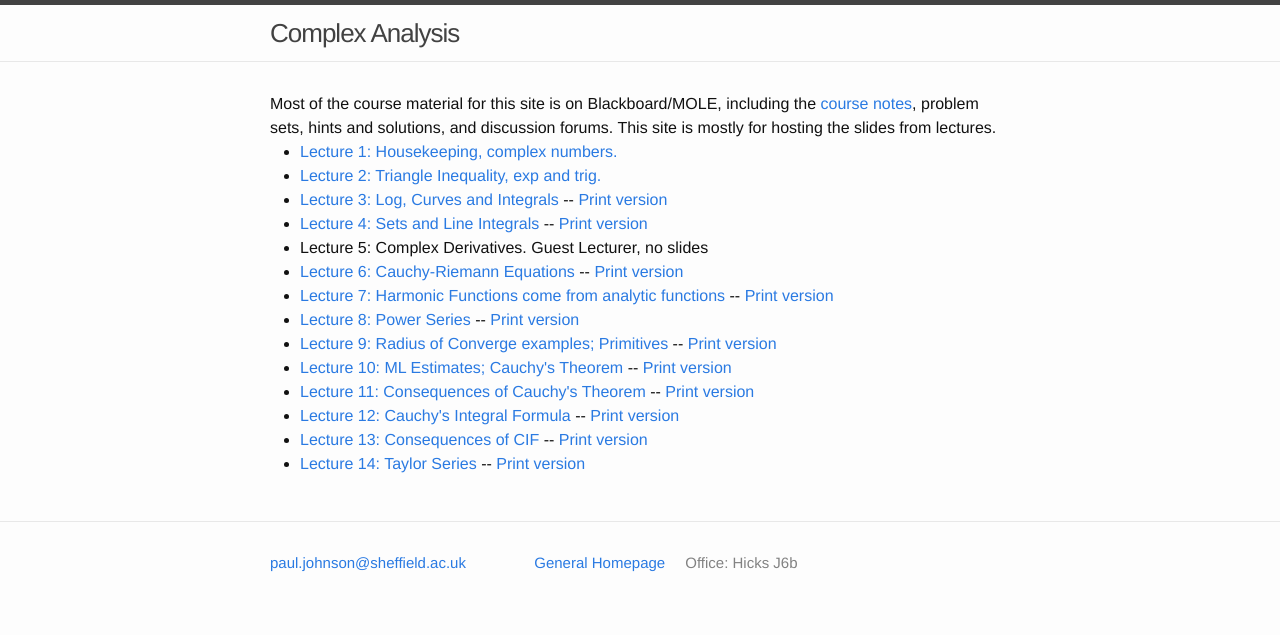
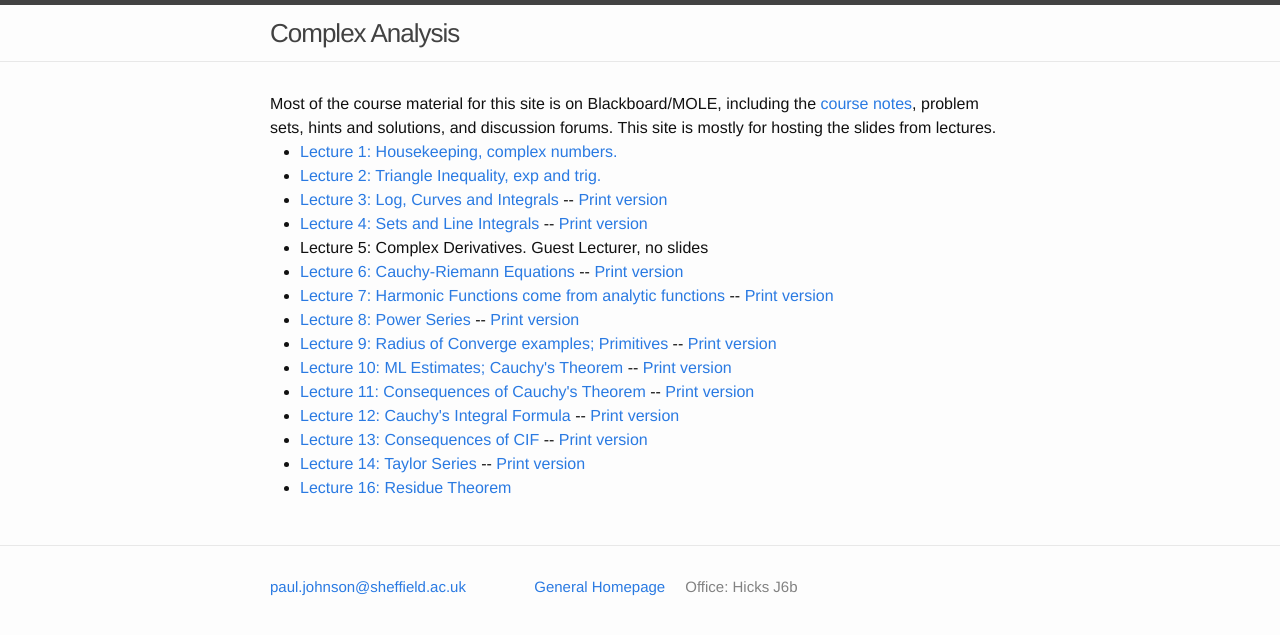
Before and after one commit to ptwiddle/MAS332-Complex-Analysis, a Jekyll site: the page built from index.html, in a window 1280 px wide. Shown: the top 635 px of the page. Built offline with Jekyll 4.4.1, drawn with Linux system fonts in a browser that asks for light colours.

Commit message:
Residue Theorem lecture

```diff
--- a/index.html
+++ b/index.html
@@ -20,7 +20,8 @@ layout: default
     <li> <a href="./Slides/CauchyConsequences.pdf">Lecture 11: Consequences of Cauchy's Theorem</a> -- <a href="./Slides/CauchyConsequencesPrint.pdf">Print version</a> </li>
     <li> <a href="./Slides/CauchyIntegralFormula.pdf">Lecture 12: Cauchy's Integral Formula</a> -- <a href="./Slides/CauchyIntegralFormulaPrint.pdf">Print version</a> </li>
     <li> <a href="./Slides/CIFConsequences.pdf">Lecture 13: Consequences of CIF</a> -- <a href="./Slides/CIFConsequencesPrint.pdf">Print version</a> </li>
-        <li> <a href="./Slides/TaylorSeries.pdf">Lecture 14: Taylor Series</a> -- <a href="./Slides/TaylorSeriesPrint.pdf">Print version</a> </li>
+    <li> <a href="./Slides/TaylorSeries.pdf">Lecture 14: Taylor Series</a> -- <a href="./Slides/TaylorSeriesPrint.pdf">Print version</a> </li>
+            <li> <a href="./Slides/TaylorSeries.pdf">Lecture 16: Residue Theorem</a>  </li>
     </ul>
 
 
```
Also changed, not shown: Slides/YodaTea.jpeg (added), 2 other files.
